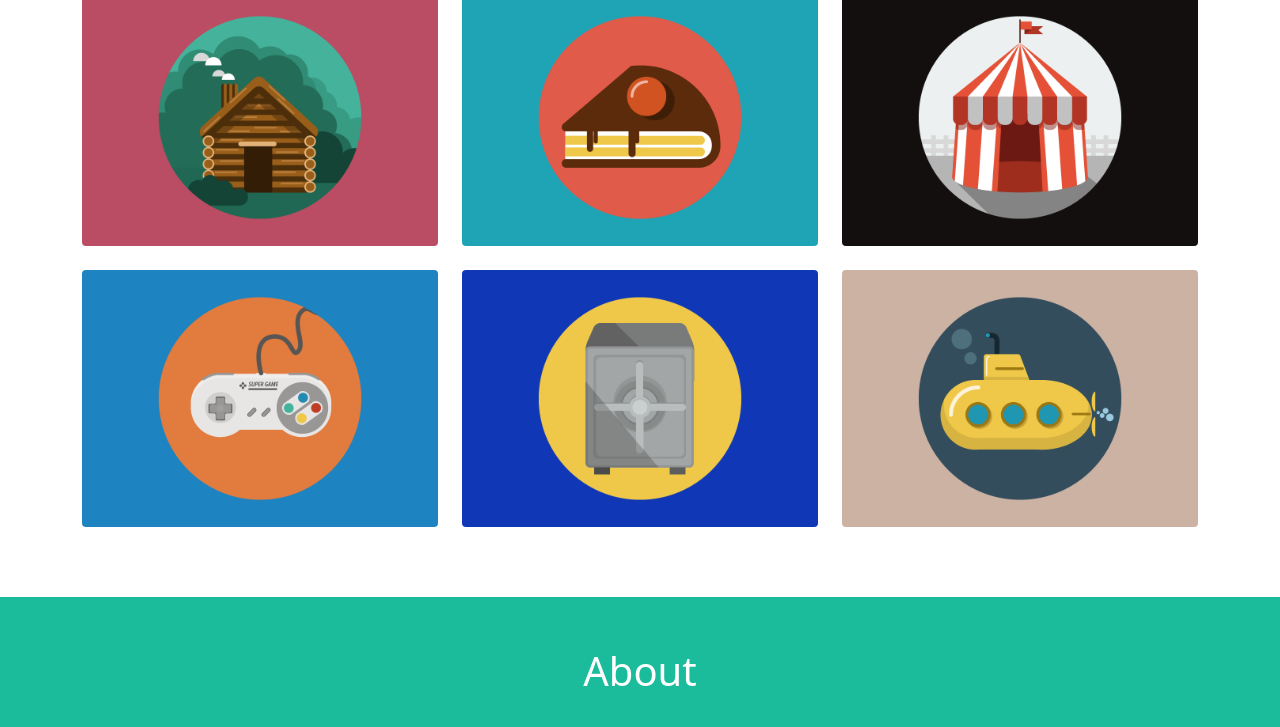
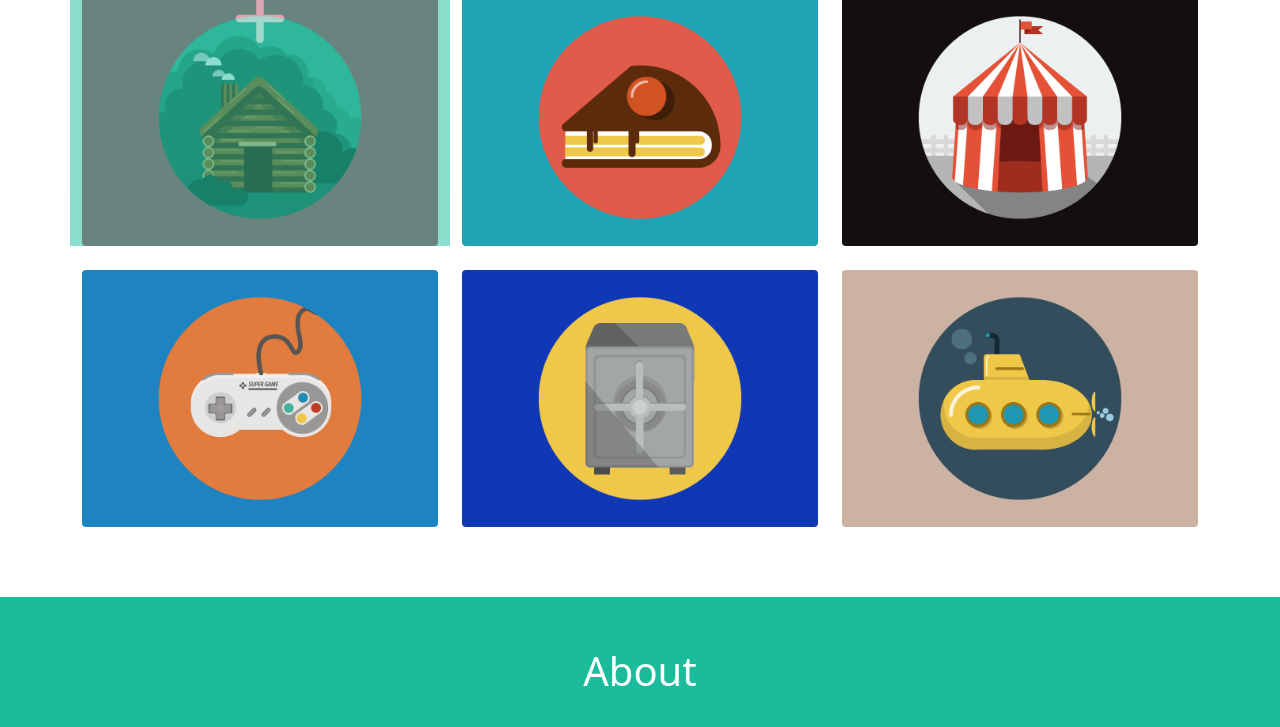
Before and after one commit to AngelaDeP/html-css-bootstrap-freelancer, a plain HTML site: page index.html in a window 1280 px wide. Shown: the part 575-1302 px from the top of the page. Drawn offline with nearby package versions, Linux system fonts and the light colour scheme.

Commit message:
problema overlay

```diff
--- a/index.html
+++ b/index.html
@@ -72,22 +72,25 @@
                 </div>
 
                 <div class="row g-4">
-                    <div class="col-12 col-sm-6 col-lg-4">
+                    <div class="ms_item-portfolio col-12 col-sm-6 col-lg-4">
+                        <div class="ms_img-overlay">
+                            <i class="fas fa-plus"></i>
+                        </div>
                         <img src="img/cabin.png" class="img-fluid rounded" alt="Cabin Icon">
                     </div>
-                    <div class="col-12 col-sm-6 col-lg-4">
+                    <div class="ms_item-portfolio col-12 col-sm-6 col-lg-4">
                         <img src="img/cake.png" class="img-fluid rounded" alt="Cake Icon">
                     </div>
-                    <div class="col-12 col-sm-6 col-lg-4">
+                    <div class="ms_item-portfolio col-12 col-sm-6 col-lg-4">
                         <img src="img/circus.png" class="img-fluid rounded" alt="Circus Icon">
                     </div>
-                    <div class="col-12 col-sm-6 col-lg-4">
+                    <div class="ms_item-portfolio col-12 col-sm-6 col-lg-4">
                         <img src="img/game.png" class="img-fluid rounded" alt="Game Icon">
                     </div>
-                    <div class="col-12 col-sm-6 col-lg-4">
+                    <div class="ms_item-portfolio col-12 col-sm-6 col-lg-4">
                         <img src="img/safe.png" class="img-fluid rounded" alt="Safe Icon">
                     </div>
-                    <div class="col-12 col-sm-6 col-lg-4">
+                    <div class="ms_item-portfolio col-12 col-sm-6 col-lg-4">
                         <img src="img/submarine.png" class="img-fluid rounded" alt="Submarine Icon">
                     </div>
                 </div>
--- a/style.css
+++ b/style.css
@@ -51,6 +51,30 @@
 
 #portfolio h1 {
     font-weight: bold;
+}
+
+/*Regole Portfolio Hover*/
+
+.ms_item-portfolio {
+    position: relative;
+    border-radius: 10px;
+}
+
+.ms_img-overlay {
+    position: absolute;
+    width: 100%;
+    height: 100%;
+    top: 0;
+    left: 0;
+    background-color: #1ABC9C;
+    opacity: 0.5;
+    text-align: center;
+    line-height: 50%;
+}
+
+.ms_img-overlay i {
+    color: #fff;
+    font-size: 60px;
 }
 
 /*Regole About*/
```
